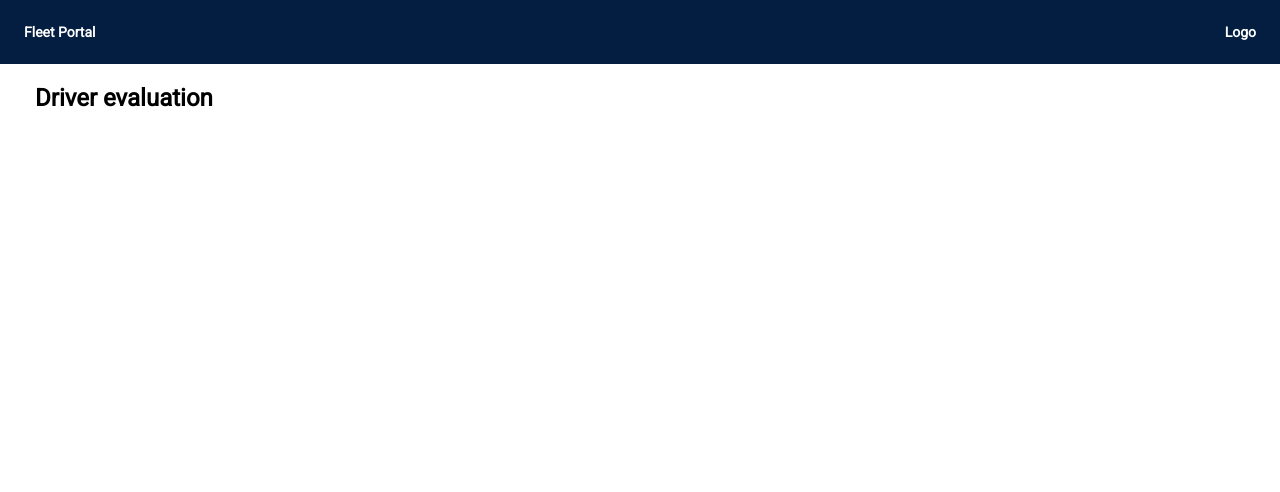
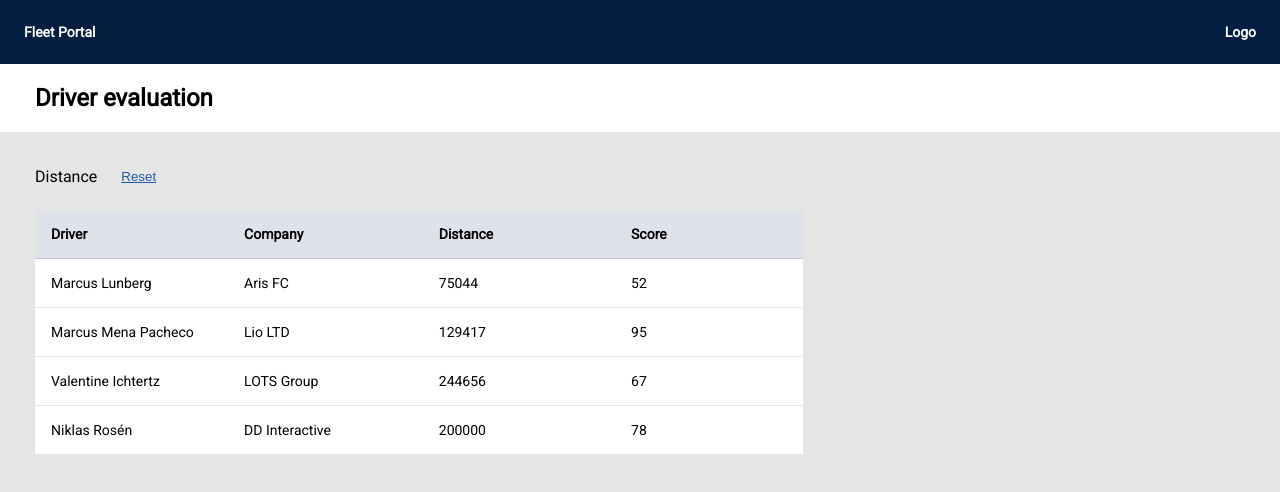
Before and after one commit to Ralence/dev-test-ui, a React (Create React App) app in the folder driver-evaluation/: page / in a window 1280 px wide. Shown: the top 492 px of the page. Built offline with nearby package versions, Linux system fonts and the light colour scheme.

Commit message:
feat: add DriverInfo, data and Table

```diff
--- a/driver-evaluation/src/App.js
+++ b/driver-evaluation/src/App.js
@@ -1,5 +1,6 @@
 import Header from "./components/header/Header";
 import PageTitle from "./components/page-title/PageTitle";
+import DriverInfo from "./components/driver-info/DriverInfo";
 import styles from "./App.module.css";
 
 function App() {
@@ -7,6 +8,7 @@ function App() {
     <div className={styles.App}>
       <Header />
       <PageTitle />
+      <DriverInfo />
     </div>
   );
 }
--- a/driver-evaluation/src/App.module.css
+++ b/driver-evaluation/src/App.module.css
@@ -1,3 +1,7 @@
 .App {
   box-sizing: border-box;
+  min-height: 100vh;
+  display: flex;
+  flex-direction: column;
+  align-items: stretch;
 }
--- /dev/null
+++ b/driver-evaluation/src/components/driver-info/DriverInfo.jsx
@@ -0,0 +1,35 @@
+import React, { useState } from "react";
+import Table from "../table/Table";
+
+import styles from "./driverInfo.module.css";
+
+import { DRIVERS_DATA } from "../../data/driversData";
+
+const DriverInfo = (props) => {
+  const [driversData, setDriversData] = useState(DRIVERS_DATA);
+
+  const handleReset = () => setDriversData(DRIVERS_DATA);
+
+  const handleSort = (longDistance = false) => {
+    const filteredData = DRIVERS_DATA.filter((item) =>
+      longDistance ? item.distance >= 200000 : item.distance < 200000
+    );
+    setDriversData(filteredData);
+  };
+
+  return (
+    <div className={styles.main}>
+      <div>
+        <div className={styles.actions}>
+          <div onClick={handleSort}>Distance</div>
+          <button className={styles.reset__btn} onClick={handleReset}>
+            Reset
+          </button>
+        </div>
+        <Table tableData={driversData} />
+      </div>
+    </div>
+  );
+};
+
+export default DriverInfo;
--- /dev/null
+++ b/driver-evaluation/src/components/driver-info/driverInfo.module.css
@@ -0,0 +1,25 @@
+.main {
+  box-sizing: border-box;
+  display: flex;
+  align-items: flex-start;
+  width: 100%;
+  padding: 35px;
+  background-color: #e5e5e5;
+  flex-grow: 1;
+}
+
+.actions {
+  display: flex;
+  align-items: space-between;
+  width: 400px;
+}
+
+.reset__btn {
+  margin-left: 24px;
+  border: none;
+  text-decoration: underline;
+  background: transparent;
+  padding-left: 0;
+  color: #2058a8;
+  cursor: pointer;
+}
--- /dev/null
+++ b/driver-evaluation/src/components/table/Table.jsx
@@ -0,0 +1,33 @@
+import React, { useState } from "react";
+
+import styles from "./table.module.css";
+
+const Table = ({ tableData }) => {
+  const headings = Object.keys(tableData[0]);
+  return (
+    <table className={styles.main__table}>
+      <thead>
+        <tr>
+          {headings.map((heading) => (
+            <th key={heading} className={styles.main__table__heading}>
+              {heading}
+            </th>
+          ))}
+        </tr>
+      </thead>
+      <tbody>
+        {tableData.map((driver) => (
+          <tr key={driver.driver} className={styles.main__table__row}>
+            {headings.map((info) => (
+              <td key={driver[info]} className={styles.main__table__cell}>
+                {driver[info]}
+              </td>
+            ))}
+          </tr>
+        ))}
+      </tbody>
+    </table>
+  );
+};
+
+export default Table;
--- /dev/null
+++ b/driver-evaluation/src/components/table/table.module.css
@@ -0,0 +1,35 @@
+.main__table {
+  font-family: "Roboto";
+  max-width: 768px;
+  margin-top: 24px;
+  border-collapse: collapse;
+}
+
+.main__table__heading {
+  background-color: #e0e2eb;
+  font-weight: 700;
+  width: 192px;
+  text-align: left;
+  padding: 16px;
+  font-size: 14px;
+  line-height: 16px;
+  border-bottom: 1px solid #c1c6d8;
+  text-transform: capitalize;
+}
+
+.main__table__cell {
+  width: 192px;
+  text-align: left;
+  padding: 16px;
+  font-size: 14px;
+  line-height: 16px;
+}
+
+.main__table__row {
+  border-bottom: 1px solid #e5e5e5;
+  background-color: white;
+}
+
+tr:hover {
+  background-color: #f1f1f1;
+}
--- /dev/null
+++ b/driver-evaluation/src/data/driversData.js
@@ -0,0 +1,26 @@
+export const DRIVERS_DATA = [
+  {
+    driver: "Marcus Lunberg",
+    company: "Aris FC",
+    distance: 75044,
+    score: 52,
+  },
+  {
+    driver: "Marcus Mena Pacheco",
+    company: "Lio LTD",
+    distance: 129417,
+    score: 95,
+  },
+  {
+    driver: "Valentine Ichtertz",
+    company: "LOTS Group",
+    distance: 244656,
+    score: 67,
+  },
+  {
+    driver: "Niklas Rosén",
+    company: "DD Interactive",
+    distance: 200000,
+    score: 78,
+  },
+];
```
